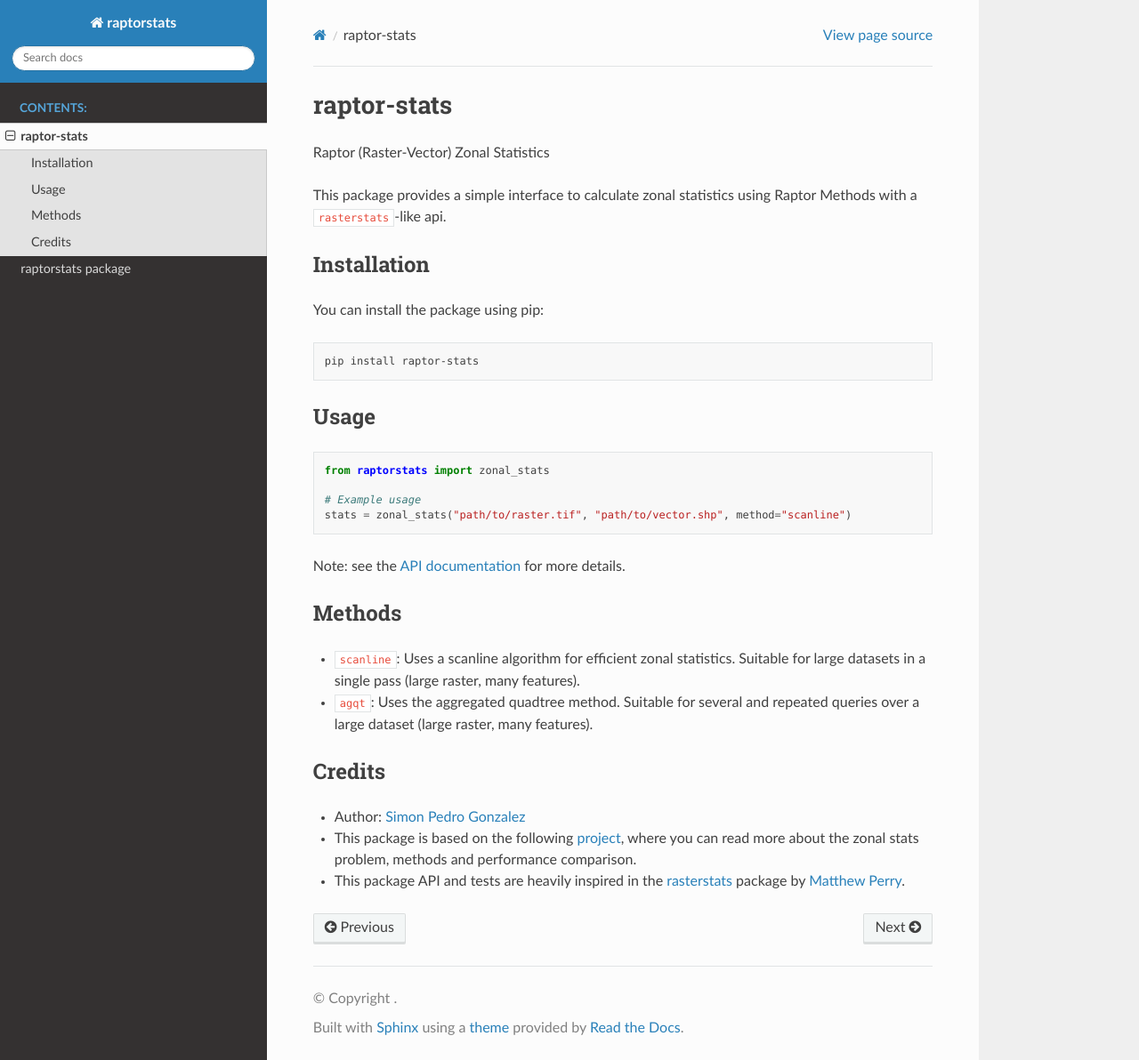
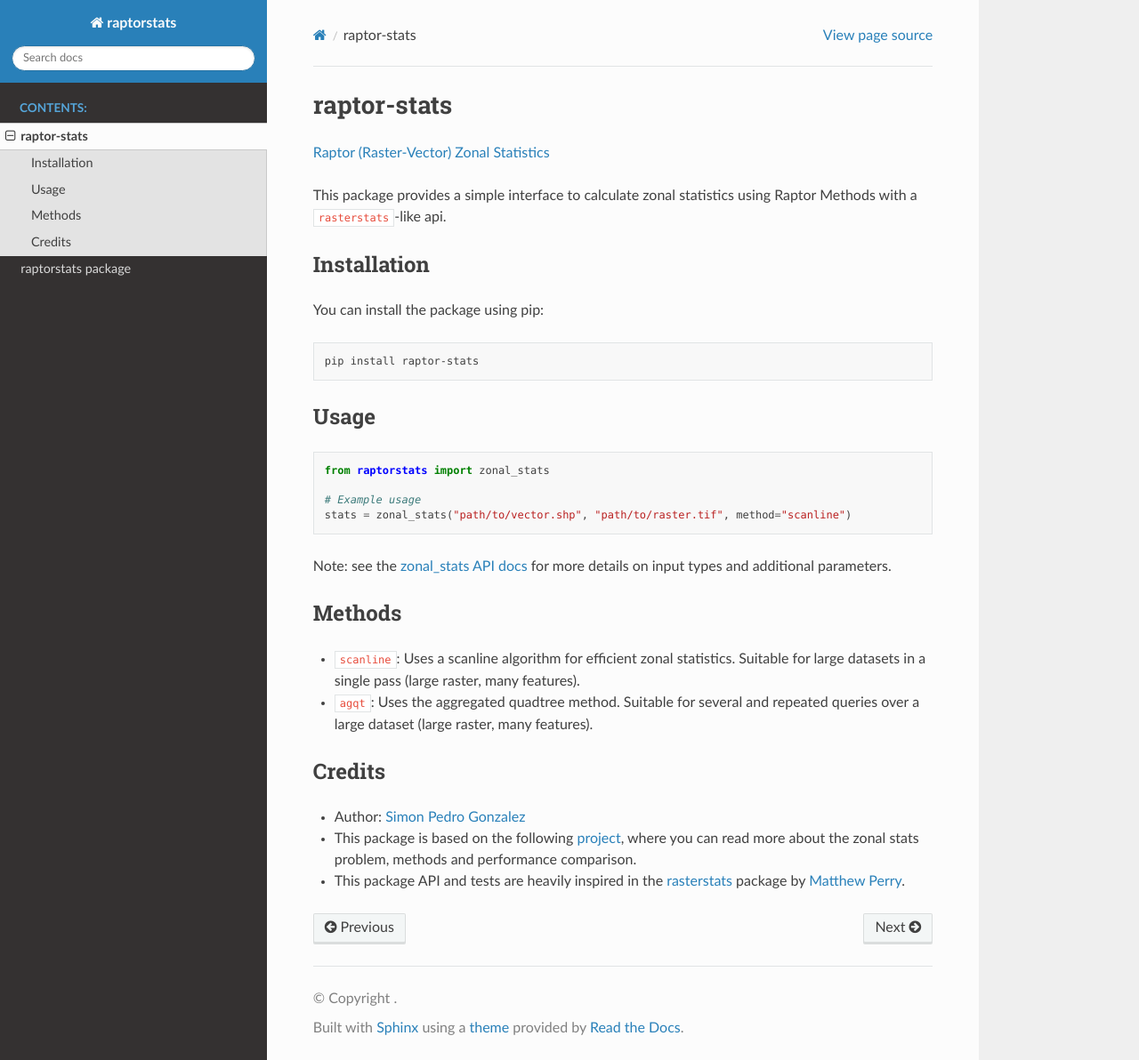
Before and after one commit to simonpedrogonzalez/raptor-stats, a Sphinx documentation site: the page built from docs/readme.rst, in a window 1280 px wide and 1192 px high. Shown: the whole window at 89% size. Built offline with Sphinx 7.4.7 and the Read the Docs theme 3.1.0, drawn with Linux system fonts in a browser that asks for light colours.

Commit message:
update docs, fix experiments

```diff
--- a/docs/readme.rst
+++ b/docs/readme.rst
@@ -23,9 +26,9 @@
    from raptorstats import zonal_stats
 
    # Example usage
-   stats = zonal_stats("path/to/raster.tif", "path/to/vector.shp", method="scanline")
+   stats = zonal_stats("path/to/vector.shp", "path/to/raster.tif", method="scanline")
 
-Note: see the `API documentation <https://raptor-stats.readthedocs.io/en/latest/>`_ for more details.
+Note: see the `zonal_stats API docs <https://simonpedrogonzalez.github.io/raptor-stats-docs/raptorstats.api.html#raptorstats.api.zonal_stats>`_ for more details on input types and additional parameters.
 
 Methods
 -------
```
Also changed, not shown: other parts of docs/readme.rst (+5 -2 lines), README.md (+3 -3 lines), 4 other files.
